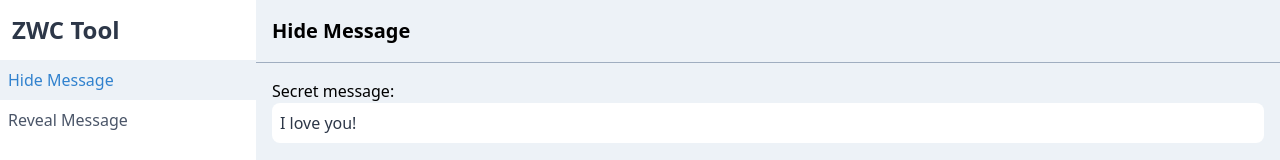
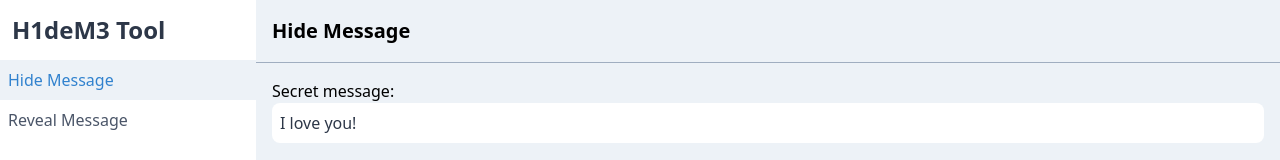
Before and after one commit to thisisshubhamkumar/hidemessage, a plain HTML site: page index.html in a window 1280 px wide. Shown: the top 160 px of the page. Drawn offline with nearby package versions, Linux system fonts and the light colour scheme.

Commit message:
Update index.html

```diff
--- a/index.html
+++ b/index.html
@@ -4,7 +4,7 @@
     <meta charset="utf-8">
     <meta http-equiv="x-ua-compatible" content="ie=edge">
     <meta name="viewport" content="width=device-width, initial-scale=1">
-    <title>ZWC Tool</title>
+    <title>Hide message</title>
 
     <link rel="apple-touch-icon" href="/apple-touch-icon.png">
     <link href="https://cdn.jsdelivr.net/npm/tailwindcss@1.x.x/dist/tailwind.min.css" rel="stylesheet">
@@ -13,7 +13,7 @@
     <div class="flex flex-col md:flex-row w-full md:max-w-screen-md lg:max-w-screen-lg xl:max-w-screen-xl">
       <div class="flex flex-row w-full  md:flex-col md:w-64 md:h-screen bg-white">
         <div class="flex items-center px-3 py-3">
-          <div class="text-2xl font-bold text-gray-800">ZWC Tool</div>
+          <div class="text-2xl font-bold text-gray-800">H1deM3 Tool</div>
         </div>
 
         <div class="flex flex-row md:flex-col md:w-64">
```
